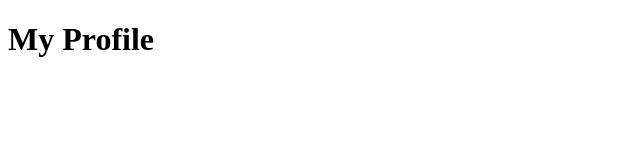
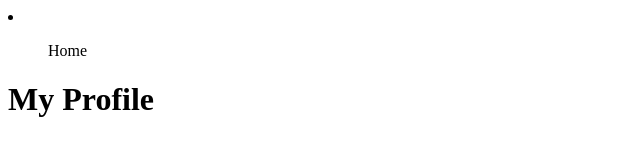
Before and after one commit to princeidm/PersonalProfile, a plain HTML site: page index.html in a window 1280 px wide. Shown: the whole page, without its empty margins (0-640 px from the left). Drawn offline with Linux system fonts and the light colour scheme.

Commit message:
membuat navigasi

```diff
--- a/index.html
+++ b/index.html
@@ -6,6 +6,13 @@
     <title>Prince Profile</title>
 </head>
 <body>
+    <header>
+        <nav>
+            <li>
+                <ul>Home</ul>
+            </li>
+        </nav>
+    </header>
     <h1>My Profile</h1>
 </body>
 </html>
```
